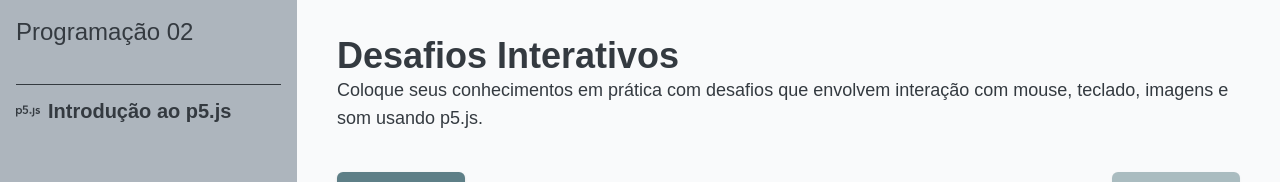
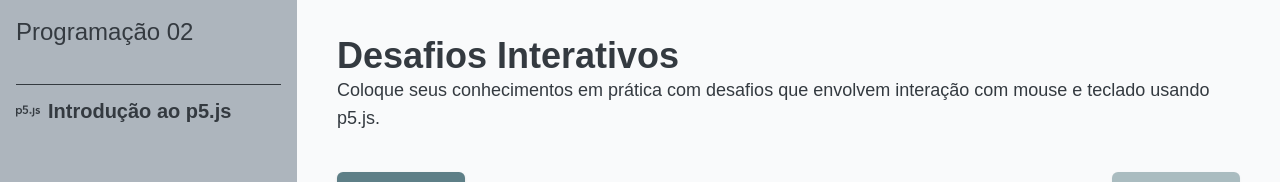
Before and after one commit to Gustavonn07/Site_Monitoria, a React (Vite) app: page /programming/challenges in a window 1280 px wide. Shown: the top 182 px of the page. Built offline with nearby package versions, Linux system fonts and the light colour scheme; some icons are missing.

Commit message:
chore: little change texts

```diff
--- a/package.json
+++ b/package.json
@@ -73,8 +73,7 @@
   },
   "lint-staged": {
     "**/*.{ts,tsx,js,jsx}": [
-      "eslint --fix",
-      "npm run test-jest -- --passWithNoTests"
+      "eslint --fix"
     ]
   }
 }
--- a/src/components/containers/assets/sidebar.data.ts
+++ b/src/components/containers/assets/sidebar.data.ts
@@ -49,7 +49,7 @@ export const sidebar_data_programming: SidebarData = [
         link: "programming/sound_and_images",
       },
       {
-        title: "Desafios/Links úteis",
+        title: "Desafios",
         icon: "mdi:link-variant",
         link: "programming/challenges",
       },
--- a/src/pages/ChallengesP5/index.tsx
+++ b/src/pages/ChallengesP5/index.tsx
@@ -21,7 +21,7 @@ export const ChallengesP5 = () => {
       head={{
         title: "Desafios Interativos",
         description:
-          "Coloque seus conhecimentos em prática com desafios que envolvem interação com mouse, teclado, imagens e som usando p5.js.",
+          "Coloque seus conhecimentos em prática com desafios que envolvem interação com mouse e teclado usando p5.js.",
       }}
       itens={[
         {
```
Also changed, not shown: 1 other file (tests, documents, lock files or other folders).
